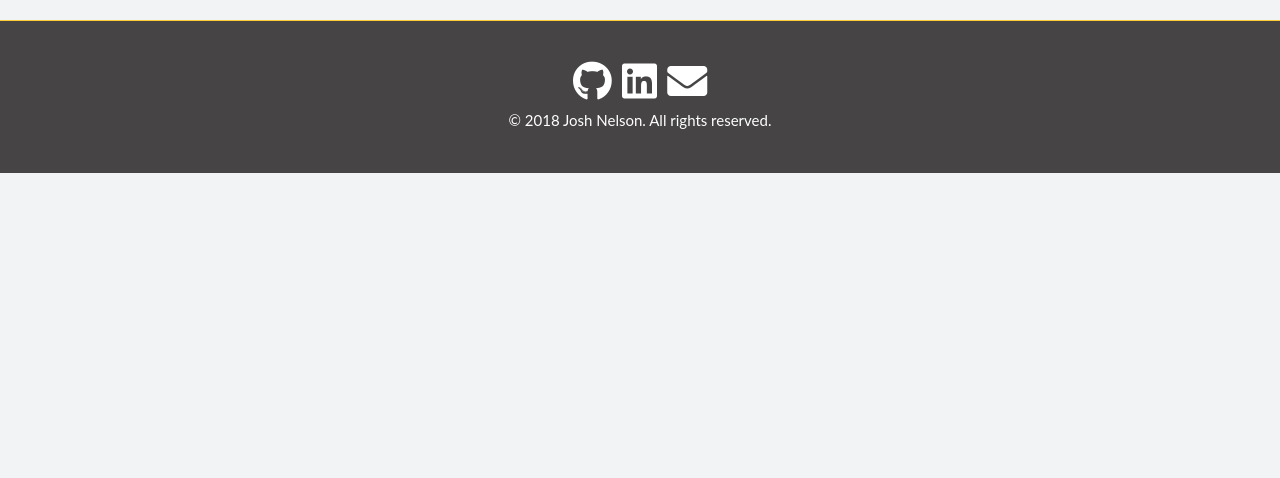
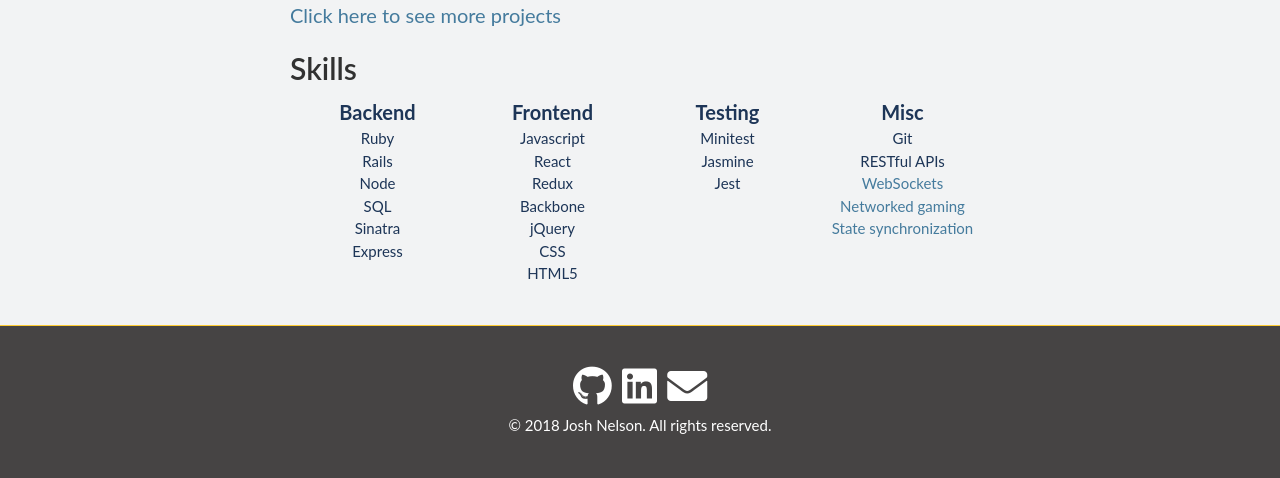
Before and after one commit to JoshCNelson/JoshCNelson.github.io, a Jekyll site: the page built from index.md, in a window 1280 px wide. Shown: the part 1274-1752 px from the top of the page. Built offline with Jekyll 4.4.1, drawn with Linux system fonts in a browser that asks for light colours; nearby versions of some CDN libraries; before the commit the page ends 1447 px from its top, so only the background shows below that.

Commit message:
Added skills section

```diff
--- a/_sass/about.scss
+++ b/_sass/about.scss
@@ -80,6 +80,34 @@ main img {
   color: black;
 }
 
+/* table */
+
+table,
+table tr,
+table td,
+table th {
+  border: none;
+}
+
+tbody tr:nth-child(odd) td,
+tbody tr:nth-child(odd) th {
+  background-color: $body-bg;
+}
+
+table td,
+table th {
+  text-align: center;
+  padding: 0;
+}
+
+table th {
+  font-size: 1rem;
+}
+
+table td {
+  font-size: .75rem;
+  width: 175px;
+}
 /* footer */
 
 footer a {
--- a/index.md
+++ b/index.md
@@ -14,3 +14,65 @@ For an example of my work, check out my latest project, <a href="http://plinkojs
 Recently, I co-created an open-source multiplayer real-time browser-based physics game using JavaScript, Node.js, WebSockets and React. Using no client-side plugins and only relying on basic features of the browser, we built a client-server architecture to synchronize game state generated by a physics engine across the internet to multiple clients in real time, while facilitating live-action gameplay. We simulated a real time, lag free environment by analyzing state synchronization, binary data serialization, latency estimation, and protocol strategies.
 
 ![](/assets/gameplay.gif)
+
+<a href="https://joshcnelson.github.io/projects">Click here to see more projects</a>
+
+## Skills
+
+<table>
+  <tr>
+    <th>Backend</th>
+    <th>Frontend</th>
+    <th>Testing</th>
+    <th>Misc</th>
+  </tr>
+
+  <tr>
+    <td>Ruby</td>
+    <td>Javascript</td>
+    <td>Minitest</td>
+    <td>Git</td>
+  </tr>
+
+  <tr>
+    <td>Rails</td>
+    <td>React</td>
+    <td>Jasmine</td>
+    <td>RESTful APIs</td>
+  </tr>
+
+  <tr>
+    <td>Node</td>
+    <td>Redux</td>
+    <td>Jest</td>
+    <td><a href="http://plinkojs.com/about#websockets">WebSockets</a></td>
+  </tr>
+
+  <tr>
+    <td>SQL</td>
+    <td>Backbone</td>
+    <td></td>
+    <td><a href="http://plinkojs.com/about#network-architecture">Networked gaming</a></td>
+  </tr>
+
+  <tr>
+    <td>Sinatra</td>
+    <td>jQuery</td>
+    <td></td>
+    <td><a href="http://plinkojs.com/about#syncing-state">State synchronization</a></td>
+  </tr>
+
+  <tr>
+    <td>Express</td>
+    <td>CSS</td>
+    <td></td>
+    <td></td>
+  </tr>
+
+  <tr>
+    <td></td>
+    <td>HTML5</td>
+    <td></td>
+    <td></td>
+  </tr>
+</table>
```
Also changed, not shown: about.md (+2 -0 lines), 6 other files.
